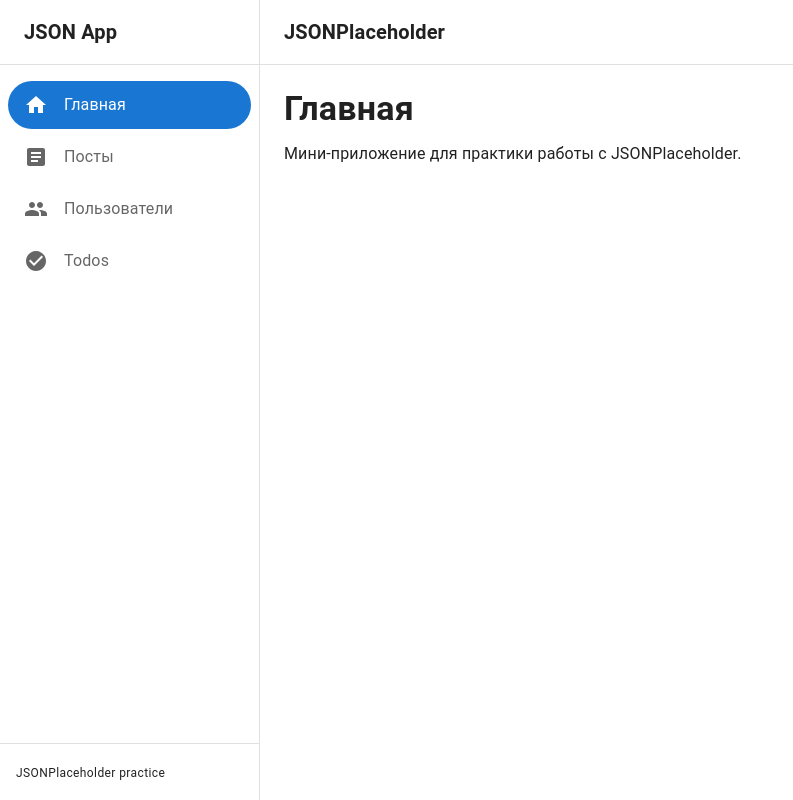
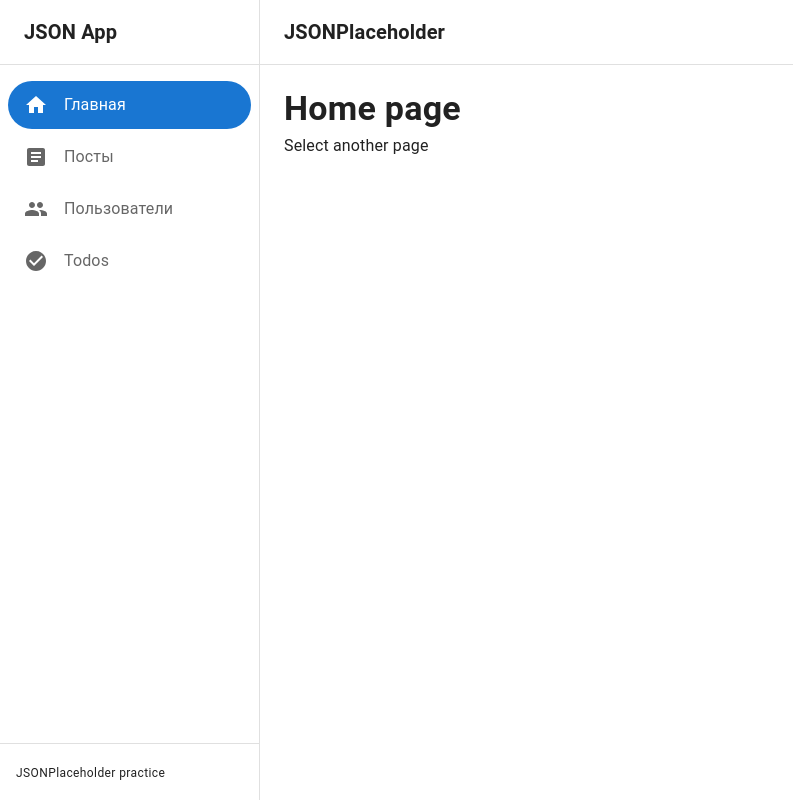
Before and after one commit to noty-trreeeD/JsonPlaceholderProject, a React (Vite) app: page / in a window 1280 px wide. Shown: the whole page, without its empty margins (0-793 px from the left). Built offline with nearby package versions, Linux system fonts and the light colour scheme.

Commit message:
feat: add page header

```diff
--- a/src/features/comments/components/CommentList.tsx
+++ b/src/features/comments/components/CommentList.tsx
@@ -1,13 +1,17 @@
 import { Stack } from "@mui/material";
 import { CommentCard } from "./CommentCard";
 import type { Comment } from "../types/comment";
+import { EmptyState } from "../../../shared";
 
 type CommentListProps = {
     comments: Comment[];
 }
 
 export const CommentList = ({ comments }: CommentListProps) => {
-
+    if (comments.length === 0) return <EmptyState
+        title={"Comments not found"}
+        description={"No comments found."}
+    />;
     return (
         <Stack spacing={2}>
             {comments.map((comment) => (
--- a/src/pages/CreatePostPage.tsx
+++ b/src/pages/CreatePostPage.tsx
@@ -1,15 +1,12 @@
 import { useNavigate } from "react-router-dom";
-import {
-    Paper,
-    Typography,
-} from "@mui/material";
+import { Paper } from "@mui/material";
 import {
     type PostFormValues,
     createPost,
     PostForm,
 } from "../features";
 import { useMutation, useQueryClient } from "@tanstack/react-query";
-import { ErrorMessage, useToastStore } from "../shared";
+import { ErrorMessage, PageHeader, useToastStore } from "../shared";
 
 export function CreatePostPage() {
     const queryClient = useQueryClient();
@@ -35,12 +32,8 @@
 
     return (
         <>
-            <Typography variant="h4" sx={{ fontWeight: 700 }} gutterBottom>
-                Создать пост
-            </Typography>
-            {createPostMutation.error && (
-                <ErrorMessage error="Не удалось создать пост" />
-            )}
+            <PageHeader title={"Create Post"}/>
+            {createPostMutation.error && (<ErrorMessage error="Не удалось создать пост" />)}
             <Paper
                 variant="outlined"
                 sx={{
--- a/src/pages/HomePage.tsx
+++ b/src/pages/HomePage.tsx
@@ -1,15 +1,12 @@
-import { Typography } from "@mui/material";
+import { PageHeader } from "../shared";
 
 export function HomePage() {
     return (
         <>
-            <Typography variant="h4" sx={{ fontWeight: 700 }} gutterBottom>
-                Главная
-            </Typography>
-
-            <Typography color="text.secondary">
-                Мини-приложение для практики работы с JSONPlaceholder.
-            </Typography>
+            <PageHeader
+                title={"Home page"}
+                subtitle={"Select another page"}
+            />
         </>
     );
 }
--- a/src/pages/NotFoundPage.tsx
+++ b/src/pages/NotFoundPage.tsx
@@ -1,15 +1,12 @@
-import { Typography } from "@mui/material";
+import { PageHeader } from "../shared";
 
 export function NotFoundPage() {
     return (
         <>
-            <Typography variant="h4" sx={{ fontWeight: 700 }} gutterBottom>
-                Страница не найдена
-            </Typography>
-
-            <Typography color="text.secondary">
-                Такой страницы не существует.
-            </Typography>
+            <PageHeader
+                title={"Page not found"}
+                subtitle={"Page not found"}
+            />
         </>
     );
 }
--- a/src/pages/PostsPage.tsx
+++ b/src/pages/PostsPage.tsx
@@ -1,7 +1,7 @@
 import { PostList, getPosts, getUsers, PostListSkeleton } from "../features";
-import { ErrorMessage, Loader } from "../shared"
+import { ErrorMessage, Loader, PageHeader } from "../shared"
 import { Link as RouterLink } from "react-router-dom";
-import { Button, Stack, Typography } from "@mui/material";
+import { Button } from "@mui/material";
 import { useQuery } from "@tanstack/react-query";
 
 export function PostsPage() {
@@ -23,18 +23,9 @@
 
     return (
         <>
-            <Stack
-                direction="row"
-                sx={{
-                    alignItems: "center",
-                    justifyContent: "space-between",
-                    mb: 3,
-                }}
-            >
-                <Typography variant="h4" sx={{ fontWeight: 700 }}>
-                    Посты
-                </Typography>
-
+            <PageHeader
+                title="Посты"
+                action={
                     <Button
                         component={RouterLink}
                         to="/posts/create"
@@ -42,7 +33,8 @@
                     >
                         Создать пост
                     </Button>
-            </Stack>
+                }
+            />
             <PostList
                 posts={posts}
                 users={users}
--- a/src/pages/TodosPage.tsx
+++ b/src/pages/TodosPage.tsx
@@ -1,6 +1,6 @@
 import { TodoList } from "../features";
 import { getTodos } from "../features";
-import { ErrorMessage, Loader } from "../shared";
+import { ErrorMessage, Loader, PageHeader } from "../shared";
 import { useQuery } from "@tanstack/react-query";
 
 export function TodosPage() {
@@ -18,6 +18,12 @@
     const todos = todosQuery.data ?? [];
 
     return (
-        <TodoList todos={todos}/>
+        <>
+            <PageHeader
+                title={"Todos page"}
+            />
+            <TodoList todos={todos}/>
+        </>
+
     );
 }
--- a/src/pages/UpdatePostPage.tsx
+++ b/src/pages/UpdatePostPage.tsx
@@ -1,12 +1,9 @@
 import { useNavigate, useParams } from "react-router-dom";
-import {
-    Paper,
-    Typography,
-} from "@mui/material";
+import { Paper } from "@mui/material";
 import { updatePost, PostForm, getPostById } from "../features";
 import type { PostFormValues } from "../features";
 import { useMutation, useQuery, useQueryClient } from "@tanstack/react-query";
-import { ErrorMessage, Loader, useToastStore } from "../shared";
+import { ErrorMessage, Loader, PageHeader, useToastStore } from "../shared";
 
 export function UpdatePostPage() {
     const queryClient = useQueryClient();
@@ -53,9 +50,9 @@
 
     return (
         <>
-            <Typography variant="h4" sx={{ fontWeight: 700 }} gutterBottom>
-                Edit post
-            </Typography>
+            <PageHeader
+                title={"Edit post"}
+            />
             <Paper
                 variant="outlined"
                 sx={{
--- a/src/pages/UserDetailsPage.tsx
+++ b/src/pages/UserDetailsPage.tsx
@@ -5,8 +5,8 @@
     UserDetailsCard,
     PostCard,
 } from "../features";
-import { Loader, ErrorMessage } from "../shared";
-import { Typography } from "@mui/material";
+import { Loader, ErrorMessage, PageHeader, EmptyState } from "../shared";
+import { Typography, Stack } from "@mui/material";
 import { useQuery } from "@tanstack/react-query";
 
 export function UserDetailsPage() {
@@ -15,36 +15,54 @@
     const isValidId = Boolean(userId) && !Number.isNaN(id);
 
     const userQuery = useQuery({
-        queryKey: ["user", id],
+        queryKey: ["users", id],
         queryFn: () => getUserById(id),
         enabled: isValidId,
-    })
+    });
+
     const postsQuery = useQuery({
         queryKey: ["posts", "user", id],
         queryFn: () => getPostsByUserId(id),
         enabled: isValidId,
-    })
+    });
 
-    if (postsQuery.isLoading ||  userQuery.isLoading) return <Loader />;
-    if (postsQuery.error || userQuery.error) return <ErrorMessage error={`Не удалось загрузить данные.`} />;
+    if (!isValidId) return <ErrorMessage error="Некорректный ID пользователя" />;
 
-    const user = userQuery.data
-    const posts = postsQuery.data
+    if (postsQuery.isLoading || userQuery.isLoading) return <Loader />;
 
-    if (!user) return <ErrorMessage error={"Error"}/>;
-    if (!posts) return <Loader />;
+    if (postsQuery.error || userQuery.error)return <ErrorMessage error="Не удалось загрузить данные пользователя." />;
+
+    const user = userQuery.data;
+    const posts = postsQuery.data ?? [];
+
+    if (!user) {
+        return <ErrorMessage error="Пользователь не найден" />;
+    }
 
     return (
         <>
+            <PageHeader
+                title="User info"
+            />
+
             <UserDetailsCard user={user} />
 
             <Typography variant="h5" sx={{ mt: 4, mb: 2, fontWeight: 700 }}>
                 Посты пользователя
             </Typography>
 
-            {posts.map((post) => (
-                <PostCard key={post.id} post={post} author={user} />
-            ))}
+            {posts.length === 0 ? (
+                <EmptyState
+                    title="Посты не найдены"
+                    description="У этого пользователя пока нет постов."
+                />
+            ) : (
+                <Stack spacing={2}>
+                    {posts.map((post) => (
+                        <PostCard key={post.id} post={post} author={user} />
+                    ))}
+                </Stack>
+            )}
         </>
     );
 }
--- a/src/pages/UsersPage.tsx
+++ b/src/pages/UsersPage.tsx
@@ -1,4 +1,4 @@
-import { ErrorMessage, Loader } from "../shared";
+import { ErrorMessage, Loader, PageHeader } from "../shared";
 import { getUsers, UserList} from "../features";
 import { useQuery } from "@tanstack/react-query";
 
@@ -16,6 +16,12 @@
     if (users.length === 0) return <div>Пользователи не найдены</div>;
 
     return (
-        <UserList users={users}/>
+        <>
+            <PageHeader
+                title={"Users page"}
+            />
+            <UserList users={users}/>
+        </>
+
     );
 }
--- a/src/shared/index.ts
+++ b/src/shared/index.ts
@@ -6,3 +6,4 @@
 export { useToastStore } from './store/toastStore'
 export { AppSnackbar } from './ui/AppSnackbar'
 export { ConfirmDialog } from "./ui/ConfirmDialog";
+export { PageHeader } from './ui/PageHeader'
--- /dev/null
+++ b/src/shared/ui/PageHeader.tsx
@@ -0,0 +1,42 @@
+import type { ReactNode } from "react";
+import { Stack, Typography } from "@mui/material";
+
+type PageHeaderProps = {
+    title: string;
+    subtitle?: string;
+    action?: ReactNode;
+}
+
+export const PageHeader = ({ title, subtitle, action }: PageHeaderProps) => {
+    return (
+        <Stack
+            direction={{
+                xs: "column",
+                sm: "row",
+            }}
+            spacing={2}
+            sx={{
+                alignItems: {
+                    xs: "flex-start",
+                    sm: "center",
+                },
+                justifyContent: "space-between",
+                mb: 3,
+            }}
+        >
+            <div>
+                <Typography variant="h4" sx={{ fontWeight: 700 }}>
+                    {title}
+                </Typography>
+
+                {subtitle && (
+                    <Typography color="text.secondary" sx={{ mt: 0.5 }}>
+                        {subtitle}
+                    </Typography>
+                )}
+            </div>
+
+            {action}
+        </Stack>
+    )
+}
```
Also changed, not shown: src/pages/PostDetailsPage.tsx (+14 -15 lines). Lines whose indentation alone changed are shown as unchanged.
